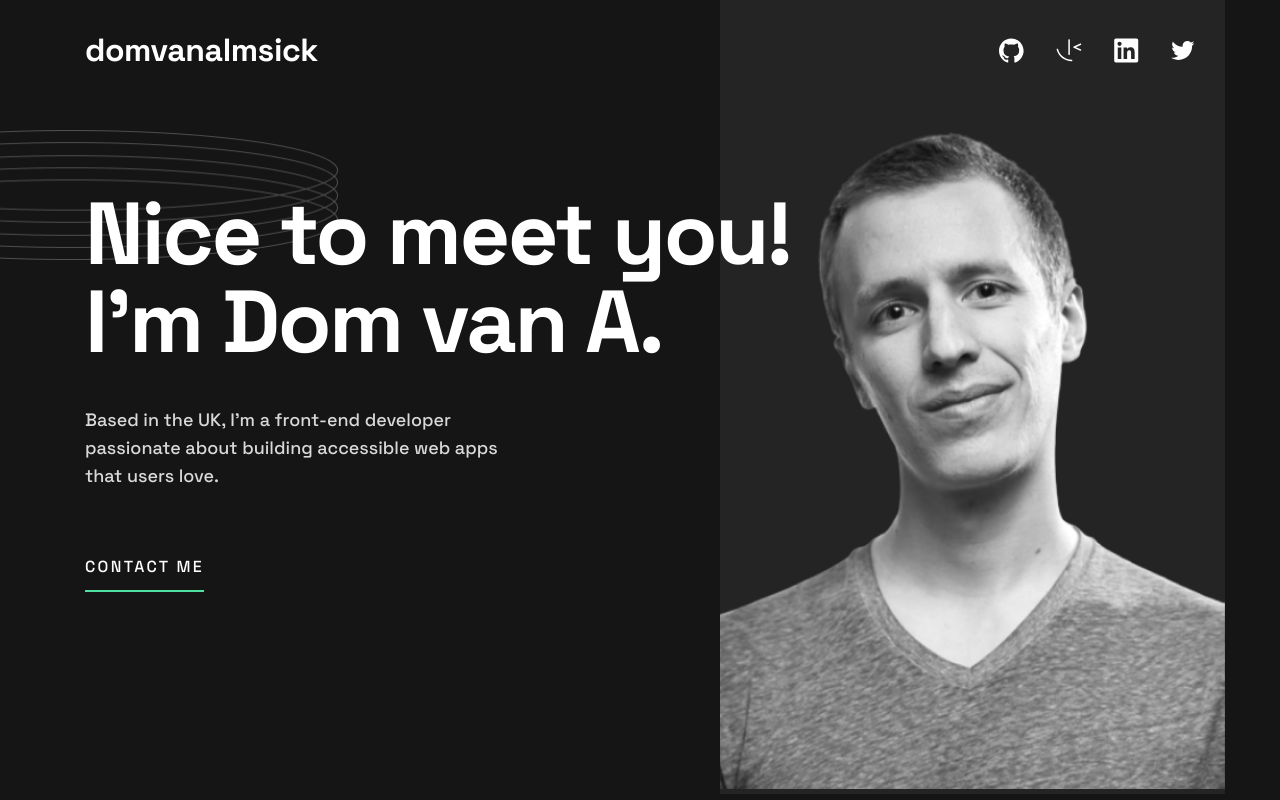
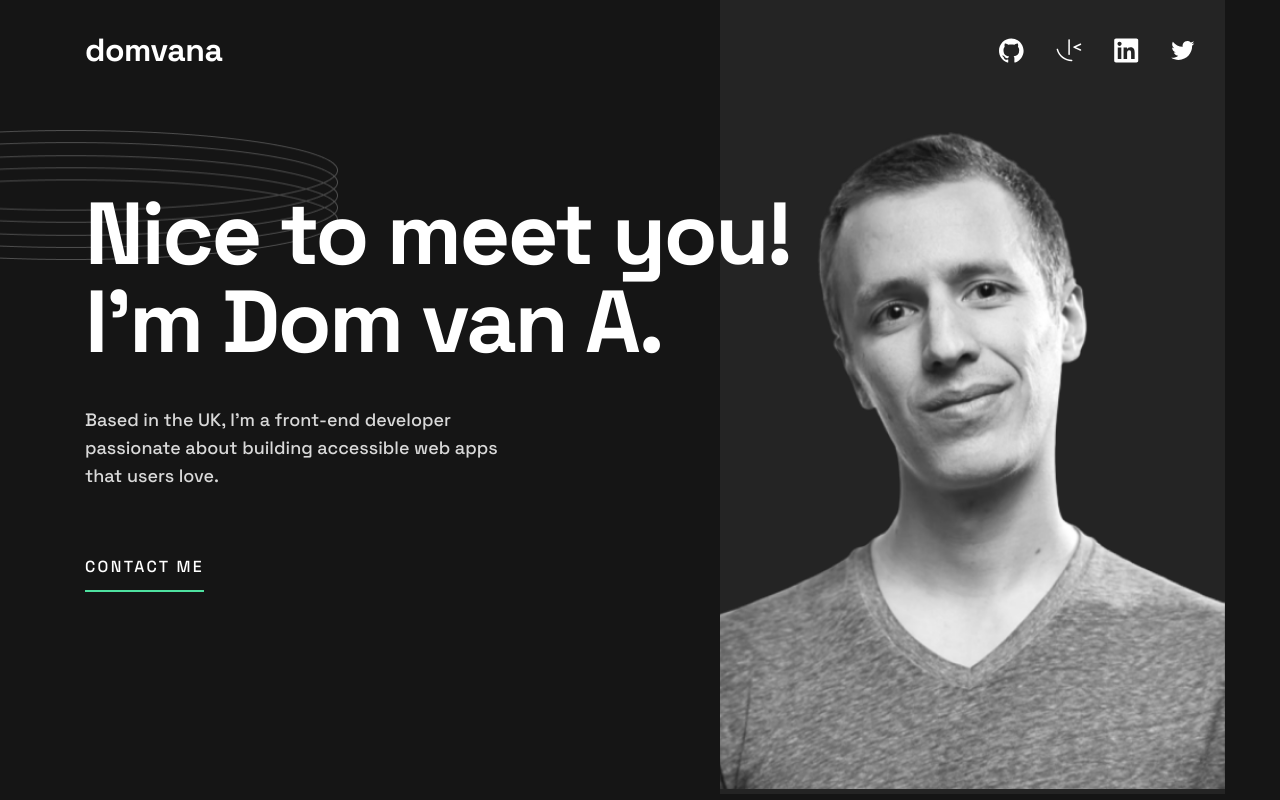
Before and after one commit to dominicva/dev-pfolio, a React (Create React App) app: page / in a window 1280 px wide. Built offline with nearby package versions, Linux system fonts and the light colour scheme.

Commit message:
refactor: hero to own component

```diff
--- a/src/App.jsx
+++ b/src/App.jsx
@@ -1,25 +1,12 @@
 import Header from './components/Header';
-import heroImg from './assets/hero.png';
+import Hero from './components/Hero';
 import './App.css';
 
 function App() {
   return (
     <div className="App">
       <Header />
-      <section className="hero">
-        <div className="bg-detail" />
-        <div className="hero__text">
-          <h1 className="title">Nice to meet you! I'm Dom van A.</h1>
-          <p className="bio">
-            Based in the UK, I’m a front-end developer passionate about building
-            accessible web apps that users love.
-          </p>
-          <p className="text-link">CONTACT ME</p>
-        </div>
-        <div className="image-container">
-          <img src={heroImg} alt="Hero" />
-        </div>
-      </section>
+      <Hero />
     </div>
   );
 }
--- a/src/components/Header.jsx
+++ b/src/components/Header.jsx
@@ -6,7 +6,7 @@ import twitterIcon from '../assets/icons_twitter-fill.svg';
 function Header() {
   return (
     <header className="App-header">
-      <p className="logo">domvanalmsick</p>
+      <p className="logo">domvana</p>
       <ul className="icons">
         <li className="icons github">
           <a
--- /dev/null
+++ b/src/components/Hero.jsx
@@ -0,0 +1,22 @@
+import heroImg from '../assets/hero.png';
+
+function Hero() {
+  return (
+    <section className="hero">
+      <div className="bg-detail" />
+      <div className="hero__text">
+        <h1 className="title">Nice to meet you! I'm Dom van A.</h1>
+        <p className="bio">
+          Based in the UK, I’m a front-end developer passionate about building
+          accessible web apps that users love.
+        </p>
+        <p className="text-link">CONTACT ME</p>
+      </div>
+      <div className="image-container">
+        <img src={heroImg} alt="Hero" />
+      </div>
+    </section>
+  );
+}
+
+export default Hero;
```
